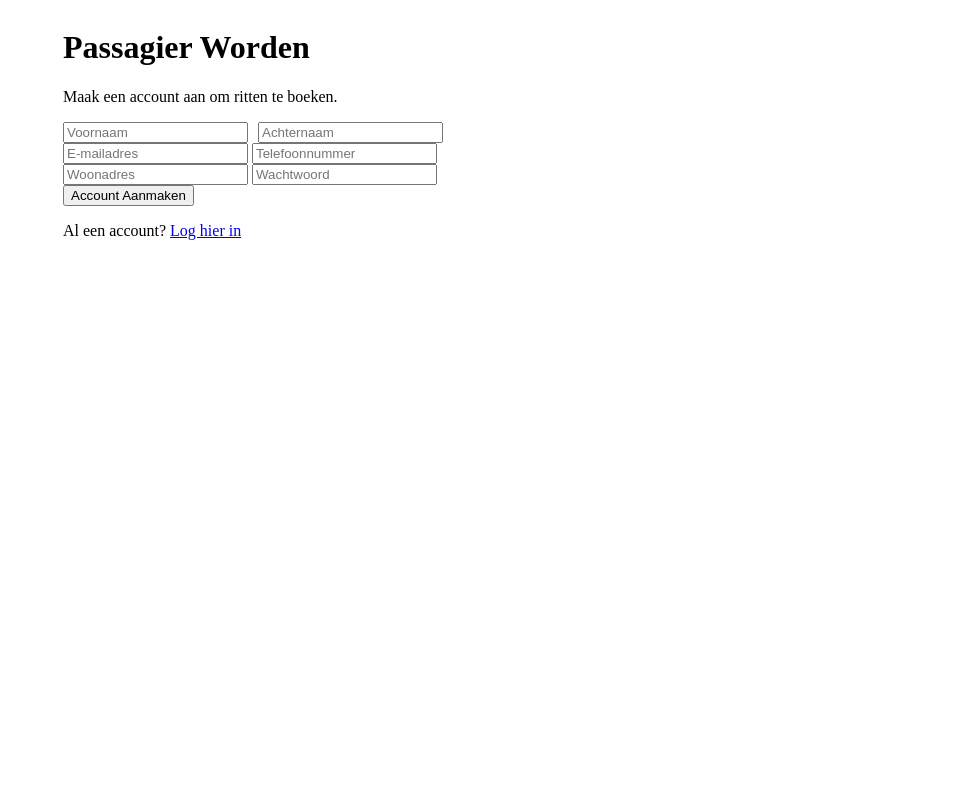
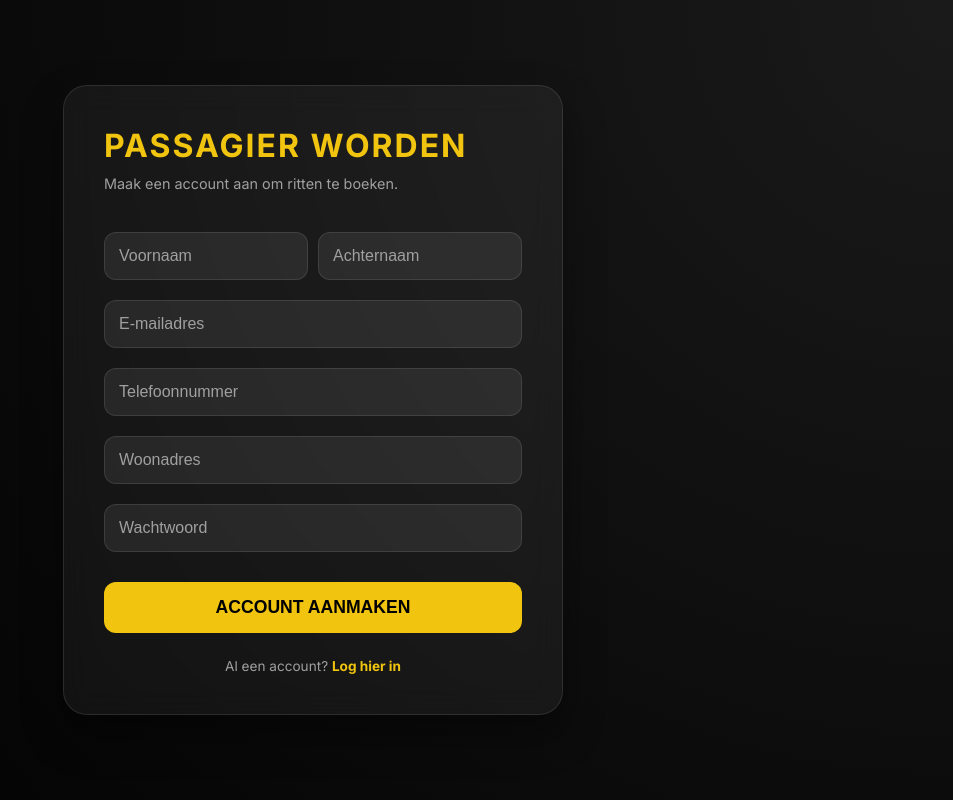
Before and after one commit to Bodylotion16/smart-taxi-system, a website: page public/auth/registration-klant.html in a window 1280 px wide. Shown: the whole page, without its empty margins (327-1280 px from the left). Drawn offline with Linux system fonts and the light colour scheme.

Commit message:
Aman registration-klant

```diff
--- a/public/auth/registration-klant.html
+++ b/public/auth/registration-klant.html
@@ -1,60 +1,96 @@
 <!DOCTYPE html>
 <html lang="nl">
 <head>
+
     <meta charset="UTF-8">
-    <link rel="stylesheet" href="style.css">
+
+    <meta name="viewport" content="width=device-width, initial-scale=1.0">
+
     <title>Klant Registratie - Smart Taxi</title>
+
+    <link rel="stylesheet" href="../css/registration-klant.css">
+
+    <link href="https://fonts.googleapis.com/css2?family=Inter:wght@400;700;800&display=swap" rel="stylesheet">
+
 </head>
-<body style="justify-content:center; align-items:center; display:flex;">
-    <div class="login-container" style="max-width: 500px; text-align: left;">
+
+<body>
+
+    <div class="login-container registration-container">
+
         <h1>Passagier Worden</h1>
-        <p class="subtitle">Maak een account aan om ritten te boeken.</p>
+
+        <p class="subtitle">
+            Maak een account aan om ritten te boeken.
+        </p>
 
         <form id="klantRegForm">
-            <div style="display: flex; gap: 10px;">
-                <input type="text" id="first_name" placeholder="Voornaam" required>
-                <input type="text" id="last_name" placeholder="Achternaam" required>
+
+            <div class="name-row">
+
+                <input
+                    type="text"
+                    id="first_name"
+                    placeholder="Voornaam"
+                    required
+                >
+
+                <input
+                    type="text"
+                    id="last_name"
+                    placeholder="Achternaam"
+                    required
+                >
+
             </div>
 
-            <input type="email" id="email" placeholder="E-mailadres" required>
-            <input type="tel" id="phone_number" placeholder="Telefoonnummer" required>
-            <input type="text" id="address" placeholder="Woonadres" required>
-            <input type="password" id="password" placeholder="Wachtwoord" required>
+            <input
+                type="email"
+                id="email"
+                placeholder="E-mailadres"
+                required
+            >
 
-            <button type="submit">Account Aanmaken</button>
-            <p class="footer-text">Al een account? <a href="index.html">Log hier in</a></p>
+            <input
+                type="tel"
+                id="phone_number"
+                placeholder="Telefoonnummer"
+                required
+            >
+
+            <input
+                type="text"
+                id="address"
+                placeholder="Woonadres"
+                required
+            >
+
+            <input
+                type="password"
+                id="password"
+                placeholder="Wachtwoord"
+                required
+            >
+
+            <button type="submit">
+                Account Aanmaken
+            </button>
+
+            <p class="footer-text">
+
+                Al een account?
+
+                <a href="login.html" class="reg-link">
+                    Log hier in
+                </a>
+
+            </p>
+
         </form>
+
     </div>
 
-    <script>
-        document.getElementById('klantRegForm').addEventListener('submit', async (e) => {
-            e.preventDefault();
+    <script src="../js/registration-klant.js"></script>
 
-            // FIX: De ID's tussen de haakjes matchen nu EXACT met de id="..." uit je HTML hierboven!
-            const formData = {
-                voornaam: document.getElementById('first_name').value,
-                achternaam: document.getElementById('last_name').value,
-                email: document.getElementById('email').value,
-                telefoon: document.getElementById('phone_number').value,
-                adres: document.getElementById('address').value,
-                wachtwoord: document.getElementById('password').value,
-                rol: 'klant' // Matcht met de ENUM in de database ('klant')
-            };
-
-            const response = await fetch('/api/register', {
-                method: 'POST',
-                headers: {'Content-Type': 'application/json'},
-                body: JSON.stringify(formData)
-            });
-
-            const result = await response.json();
-            if(result.success) {
-                alert("Welkom! Je kunt nu inloggen.");
-                window.location.href = 'index.html';
-            } else {
-                alert("Fout bij aanmaken user: " + result.message);
-            }
-        });
-    </script>
 </body>
 </html>
--- a/public/css/registration-klant.css
+++ b/public/css/registration-klant.css
@@ -0,0 +1,185 @@
+:root {
+    --primary: #f1c40f;
+    --primary-hover: #d4ac0d;
+    --card-bg: rgba(255, 255, 255, 0.05);
+    --text-light: #ffffff;
+    --text-dim: #a0a0a0;
+}
+
+* {
+    margin: 0;
+    padding: 0;
+    box-sizing: border-box;
+}
+
+body {
+    font-family: 'Inter', sans-serif;
+
+    background: radial-gradient(circle at top right, #1a1a1a, #000000);
+
+    color: var(--text-light);
+
+    min-height: 100vh;
+
+    display: flex;
+    justify-content: center;
+    align-items: center;
+
+    overflow-y: auto;
+    overflow-x: hidden;
+
+    padding: 40px 20px;
+}
+
+.registration-container {
+    background: var(--card-bg);
+
+    backdrop-filter: blur(15px);
+
+    border: 1px solid rgba(255, 255, 255, 0.1);
+
+    padding: 40px;
+
+    border-radius: 24px;
+
+    width: 100%;
+    max-width: 500px;
+
+    box-shadow: 0 20px 40px rgba(0,0,0,0.4);
+
+    animation: fadeIn 0.8s ease-out;
+}
+
+@keyframes fadeIn {
+
+    from {
+        opacity: 0;
+        transform: translateY(20px);
+    }
+
+    to {
+        opacity: 1;
+        transform: translateY(0);
+    }
+
+}
+
+h1 {
+    font-size: 2rem;
+
+    margin-bottom: 10px;
+
+    color: var(--primary);
+
+    text-transform: uppercase;
+
+    letter-spacing: 2px;
+}
+
+.subtitle {
+    color: var(--text-dim);
+
+    margin-bottom: 30px;
+
+    font-size: 0.9rem;
+}
+
+form {
+    display: flex;
+    flex-direction: column;
+}
+
+.name-row {
+    display: flex;
+    gap: 10px;
+}
+
+input {
+    width: 100%;
+
+    background: rgba(255, 255, 255, 0.08);
+
+    border: 1px solid rgba(255, 255, 255, 0.1);
+
+    padding: 14px;
+
+    margin: 10px 0;
+
+    border-radius: 12px;
+
+    color: white;
+
+    font-size: 1rem;
+
+    transition: 0.3s;
+
+    outline: none;
+}
+
+input::placeholder {
+    color: var(--text-dim);
+}
+
+input:focus {
+    border-color: var(--primary);
+
+    background: rgba(255, 255, 255, 0.12);
+
+    box-shadow: 0 0 10px rgba(241, 196, 15, 0.2);
+}
+
+button {
+    width: 100%;
+
+    background: var(--primary);
+
+    color: #000;
+
+    border: none;
+
+    padding: 15px;
+
+    margin-top: 20px;
+
+    border-radius: 12px;
+
+    font-size: 1.1rem;
+
+    font-weight: 800;
+
+    cursor: pointer;
+
+    transition: all 0.3s ease;
+
+    text-transform: uppercase;
+}
+
+button:hover {
+    background: var(--primary-hover);
+
+    transform: translateY(-2px);
+
+    box-shadow: 0 5px 15px rgba(241, 196, 15, 0.4);
+}
+
+.footer-text {
+    margin-top: 25px;
+
+    color: var(--text-dim);
+
+    font-size: 0.85rem;
+
+    text-align: center;
+}
+
+.reg-link {
+    color: var(--primary);
+
+    text-decoration: none;
+
+    font-weight: 700;
+}
+
+.reg-link:hover {
+    text-decoration: underline;
+}
--- /dev/null
+++ b/public/js/registration-klant.js
@@ -0,0 +1,59 @@
+document.getElementById('klantRegForm').addEventListener('submit', async (e) => {
+
+    e.preventDefault();
+
+    const formData = {
+
+        voornaam: document.getElementById('first_name').value,
+
+        achternaam: document.getElementById('last_name').value,
+
+        email: document.getElementById('email').value,
+
+        telefoon: document.getElementById('phone_number').value,
+
+        adres: document.getElementById('address').value,
+
+        wachtwoord: document.getElementById('password').value,
+
+        rol: 'klant'
+
+    };
+
+    try {
+
+        const response = await fetch('/api/register', {
+
+            method: 'POST',
+
+            headers: {
+                'Content-Type': 'application/json'
+            },
+
+            body: JSON.stringify(formData)
+
+        });
+
+        const result = await response.json();
+
+        if (result.success) {
+
+            alert('Welkom! Je kunt nu inloggen.');
+
+            window.location.href = 'login.html';
+
+        } else {
+
+            alert('Fout bij aanmaken user: ' + result.message);
+
+        }
+
+    } catch (error) {
+
+        console.error(error);
+
+        alert('Er ging iets mis bij het registreren.');
+
+    }
+
+});
```
